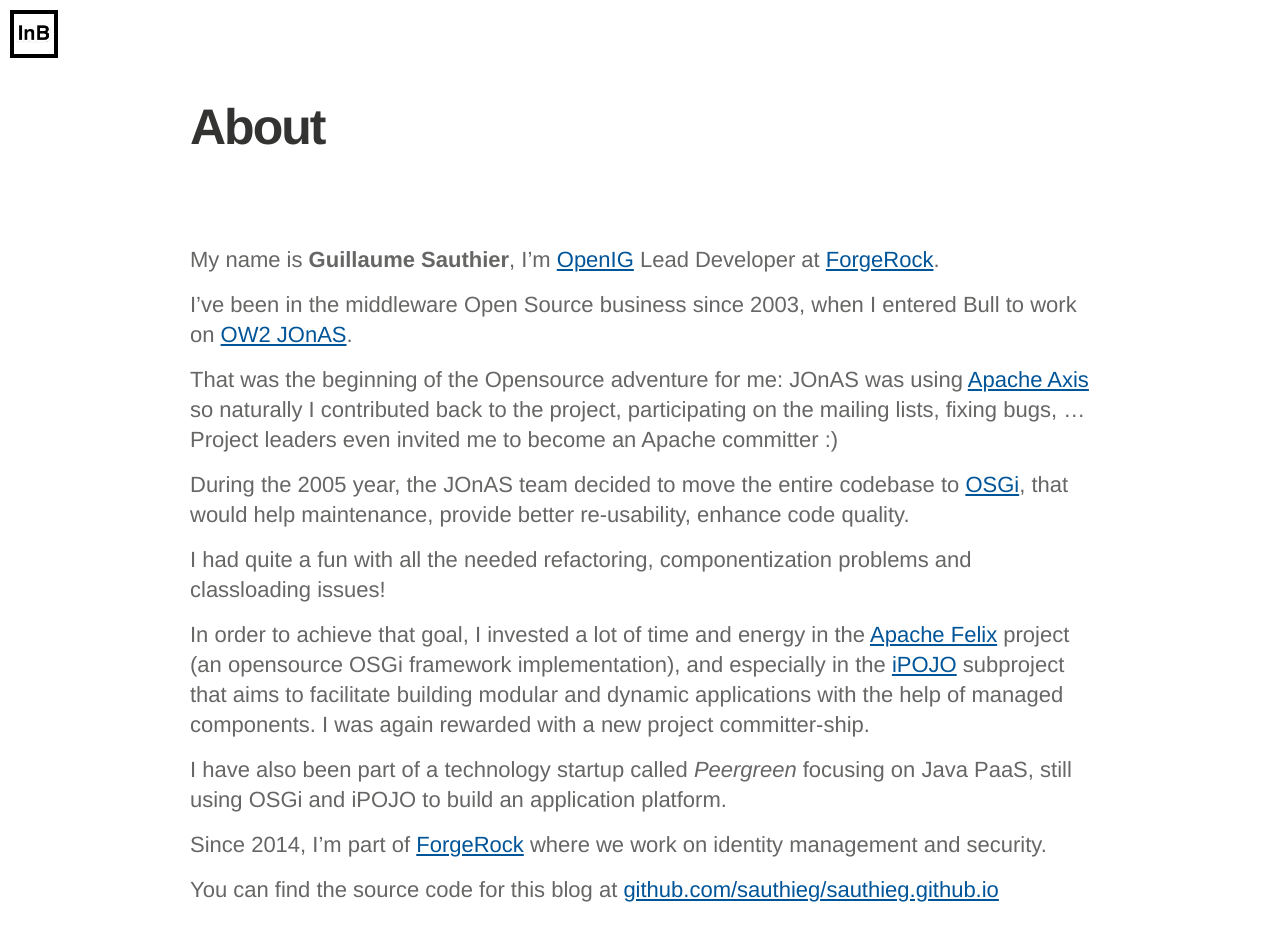
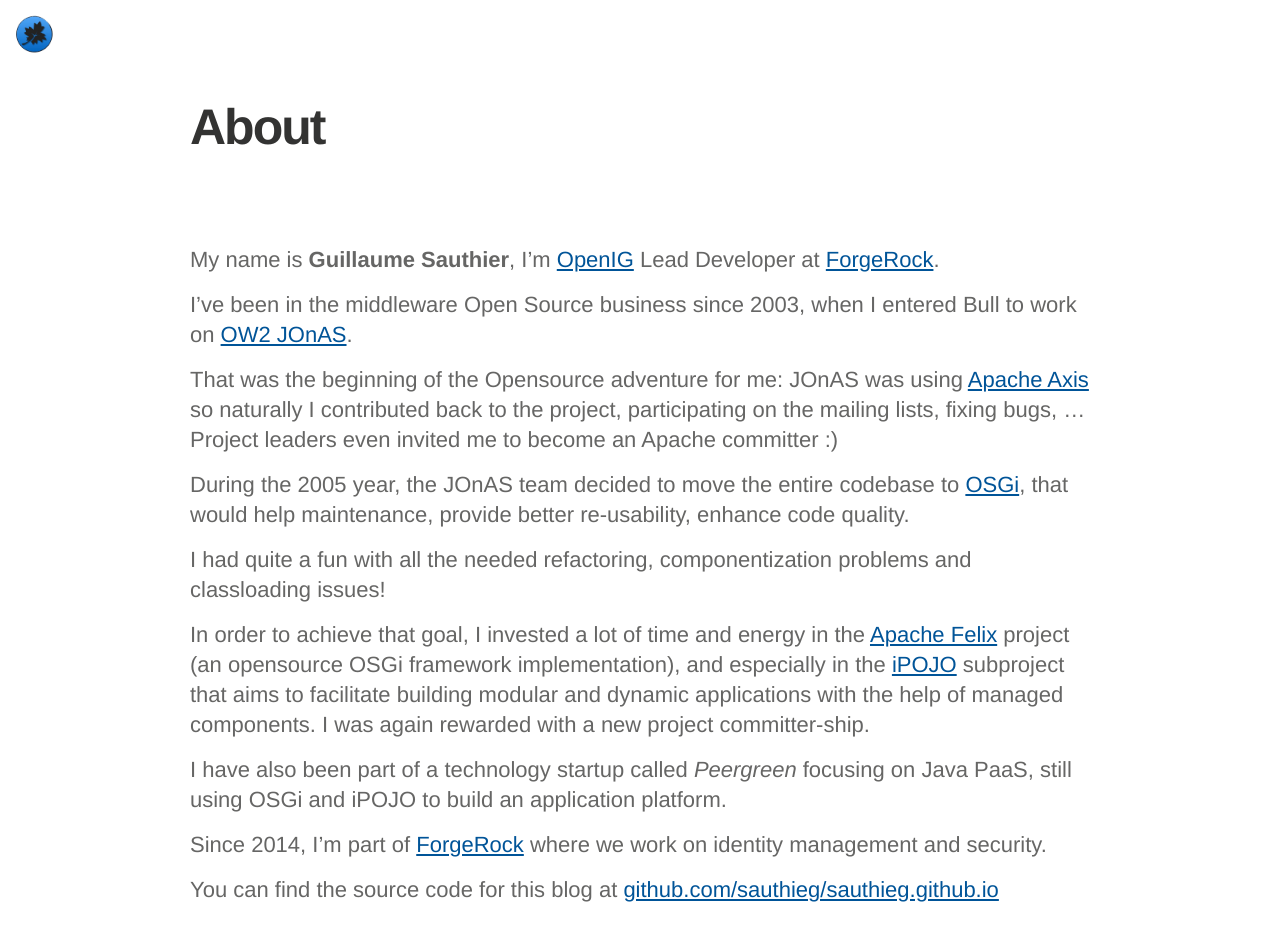
Before and after one commit to sauthieg/sauthieg.github.io, a Jekyll site: the page built from about.md, in a window 1280 px wide. Shown: the top 952 px of the page. Built offline with Jekyll 4.4.1, drawn with Linux system fonts in a browser that asks for light colours; nearby versions of some CDN libraries; some web fonts are replaced; Markdown is read by kramdown in place of the engine named in the settings.

Commit message:
Change the favicon

```diff
--- a/_config.yml
+++ b/_config.yml
@@ -13,7 +13,7 @@ description: > # this means to ignore newlines until "email:"
 email: guillaume.sauthier@gmail.com
 #blog logos
 logo: "/assets/images/guillaume.jpg"
-logo_letter: "/assets/images/in-between.jpg"
+logo_letter: "/assets/images/maple.png"
 # blog cover
 cover: "/assets/images/100_7927.jpg"
 
--- a/_includes/head.html
+++ b/_includes/head.html
@@ -15,7 +15,7 @@
 
   <link rel="canonical" href="{{ page.url | replace:'index.html','' | prepend: site.baseurl | prepend: site.url }}">
 
-  <link rel="shortcut icon" href="{{ "/assets/images/favicon.ico" | prepend: site.baseurl }}">
+  <link rel="shortcut icon" type="image/png" href="{{ "/assets/images/maple.png" | prepend: site.baseurl }}">
 <!--  <link rel="stylesheet" href="{{asset "js/styles/obsidian.css"}}"> -->
   <link rel="stylesheet" href="http://brick.a.ssl.fastly.net/Linux+Libertine:400,400i,700,700i/Open+Sans:400,400i,700,700i">
   <link rel="stylesheet" href="http://netdna.bootstrapcdn.com/font-awesome/4.0.3/css/font-awesome.min.css" >
--- a/css/main.sass
+++ b/css/main.sass
@@ -49,7 +49,6 @@ a
   top: 10px
   width: $rs*3
   height: $rs*3
-  background-color: #000
   overflow: hidden
   z-index: 99
   .logo
```
Also changed, not shown: assets/images/maple.png (added).
